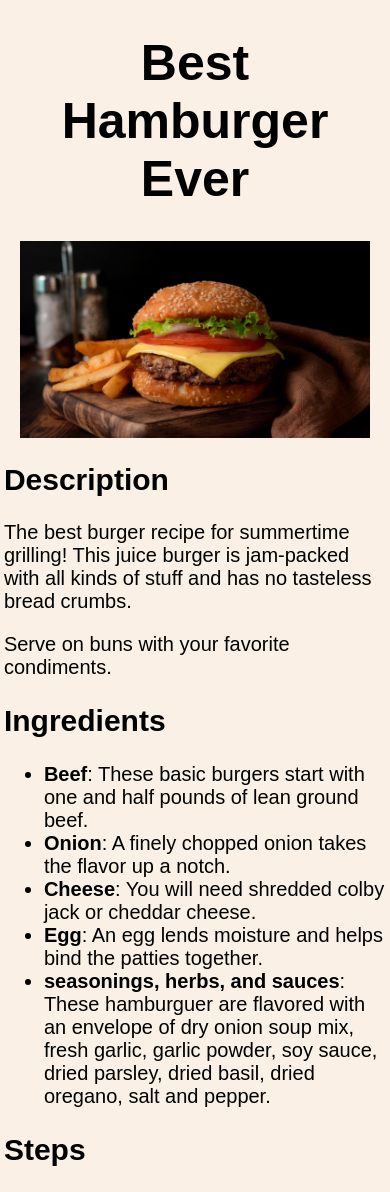
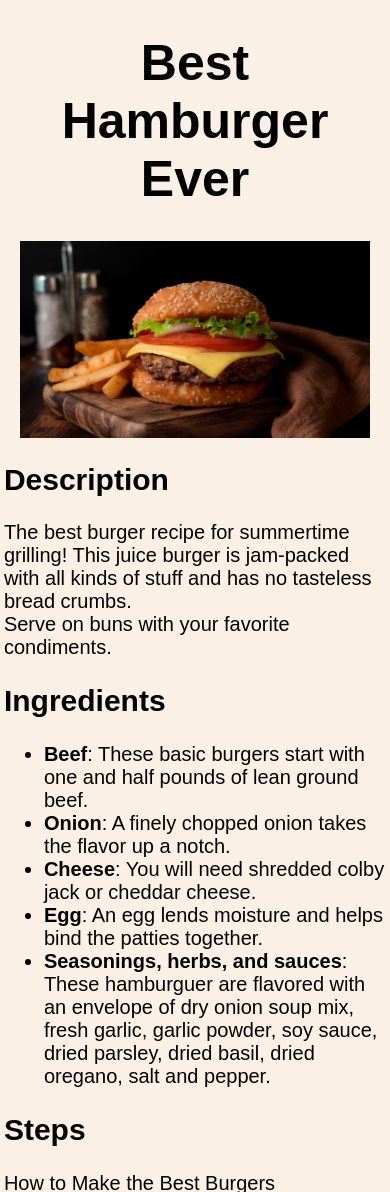
Before and after one commit to hanzd07/odin-recipes-xubuntu, a plain HTML site: page recipes/Best Hamburger Ever.html in a window 390 px wide. Shown: the top 1192 px of the page. Drawn offline with Linux system fonts and the light colour scheme.

Commit message:
Arreglar Ortografía
Se Arreglo una pequeña falta de ortografía en Best Hamburger Ever.

```diff
--- a/recipes/Best Hamburger Ever.html
+++ b/recipes/Best Hamburger Ever.html
@@ -10,15 +10,15 @@
     <h1>Best Hamburger Ever</h1>
     <img src="../images/Hamburguer.jpg" height="auto" width="350px" alt="Hamburger homemade">
     <h2>Description</h2>
-    <p>The best burger recipe for summertime grilling! This juice burger is jam-packed with all kinds of stuff and has no tasteless bread crumbs.</p>
-    <p>Serve on buns with your favorite condiments.</p>
+    <p>The best burger recipe for summertime grilling! This juice burger is jam-packed with all kinds of stuff and has no tasteless bread crumbs.<br>
+    Serve on buns with your favorite condiments.</p>
     <h2>Ingredients</h2>
     <ul>
         <li><strong>Beef</strong>: These basic burgers start with one and half pounds of lean ground beef.</li>
         <li><strong>Onion</strong>: A finely chopped onion takes the flavor up a notch.</li>
         <li><strong>Cheese</strong>: You will need shredded colby jack or cheddar cheese.</li>
         <li><strong>Egg</strong>: An egg lends moisture and helps bind the patties together.</li>
-        <li><strong>seasonings, herbs, and sauces</strong>: These hamburguer are flavored with an envelope of dry onion soup mix, fresh garlic, garlic powder, soy sauce, dried parsley, dried basil, dried oregano, salt and pepper.</li>
+        <li><strong>Seasonings, herbs, and sauces</strong>: These hamburguer are flavored with an envelope of dry onion soup mix, fresh garlic, garlic powder, soy sauce, dried parsley, dried basil, dried oregano, salt and pepper.</li>
     </ul>
     <h2>Steps</h2>
     <p>How to Make the Best Burgers</p>
```
